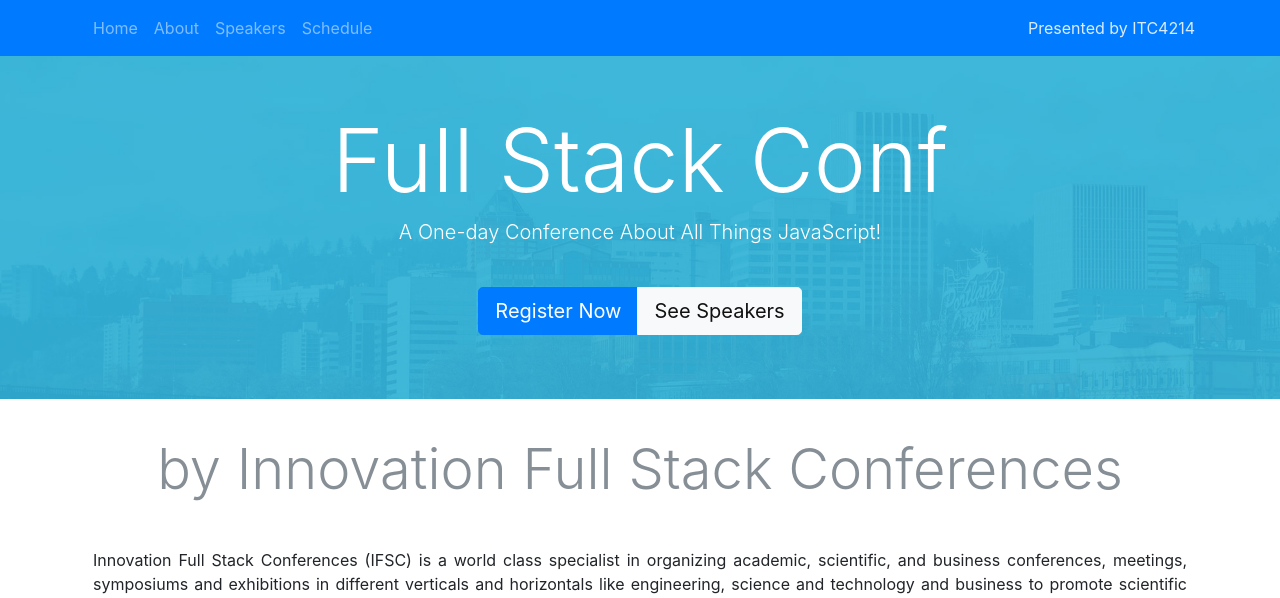
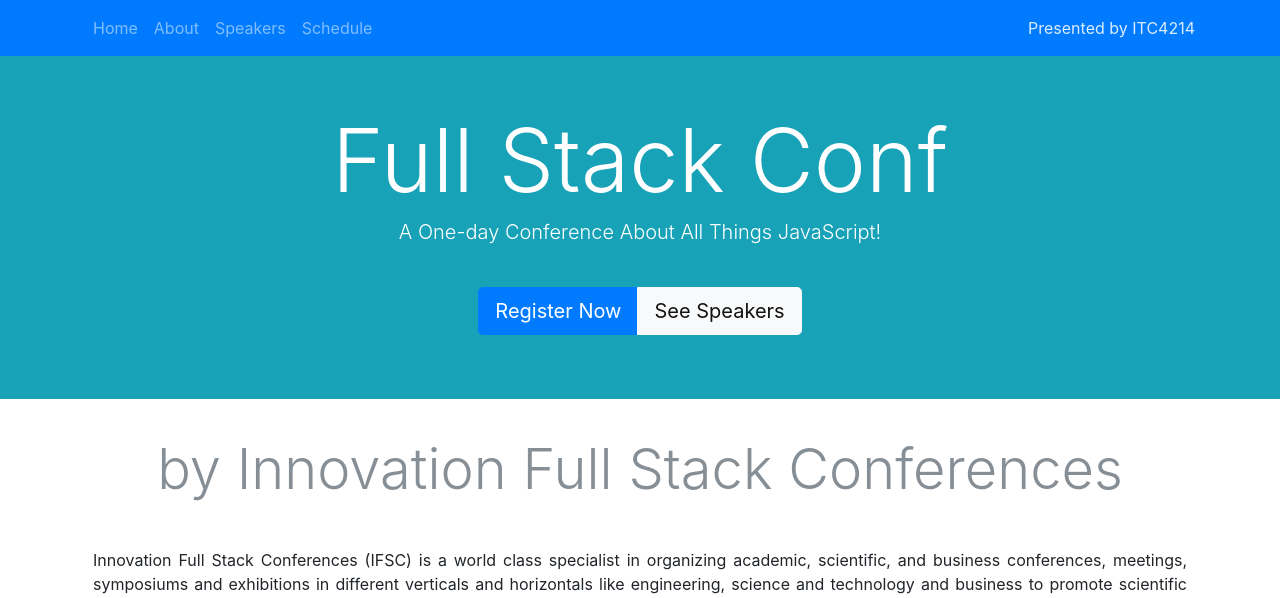
Before and after one commit to mkotsovoulou/fullstackdj, a Django app: page /fullstack/ in a window 1280 px wide. Shown: the top 598 px of the page. Run offline with Django 3.2, Linux system fonts and the light colour scheme; some libraries are stand-ins or nearby versions.

Commit message:
changed settings

```diff
--- a/app/fullstack/static/css/custom.css
+++ b/app/fullstack/static/css/custom.css
@@ -5,6 +5,6 @@
 }
 
 .jumbotron {
-      background-image: url( '/static/jumbo-bg.jpg' );
+    /*  background-image: url( '/static/jumbo-bg.jpg' );*/
     background-size: cover;
 }
```
